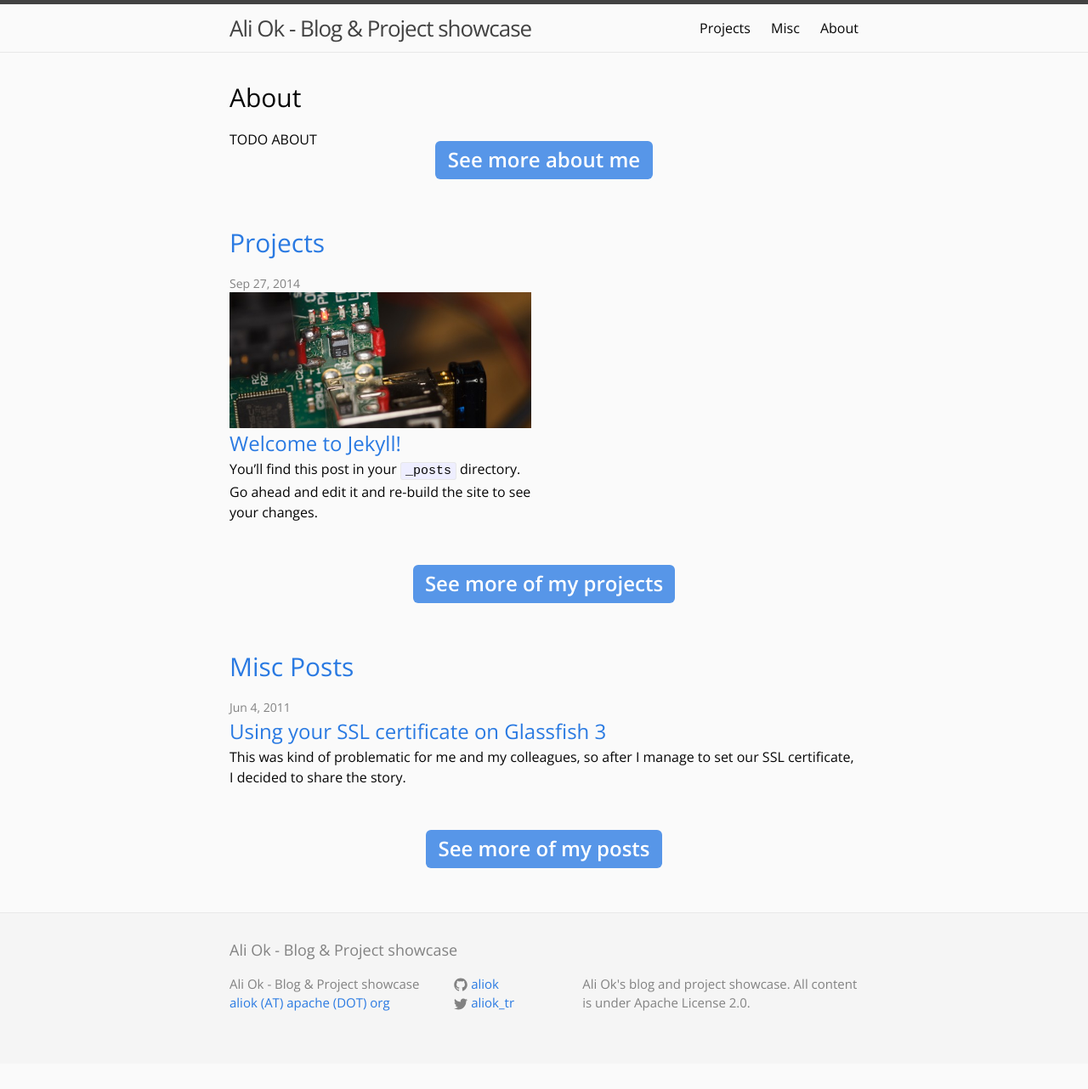
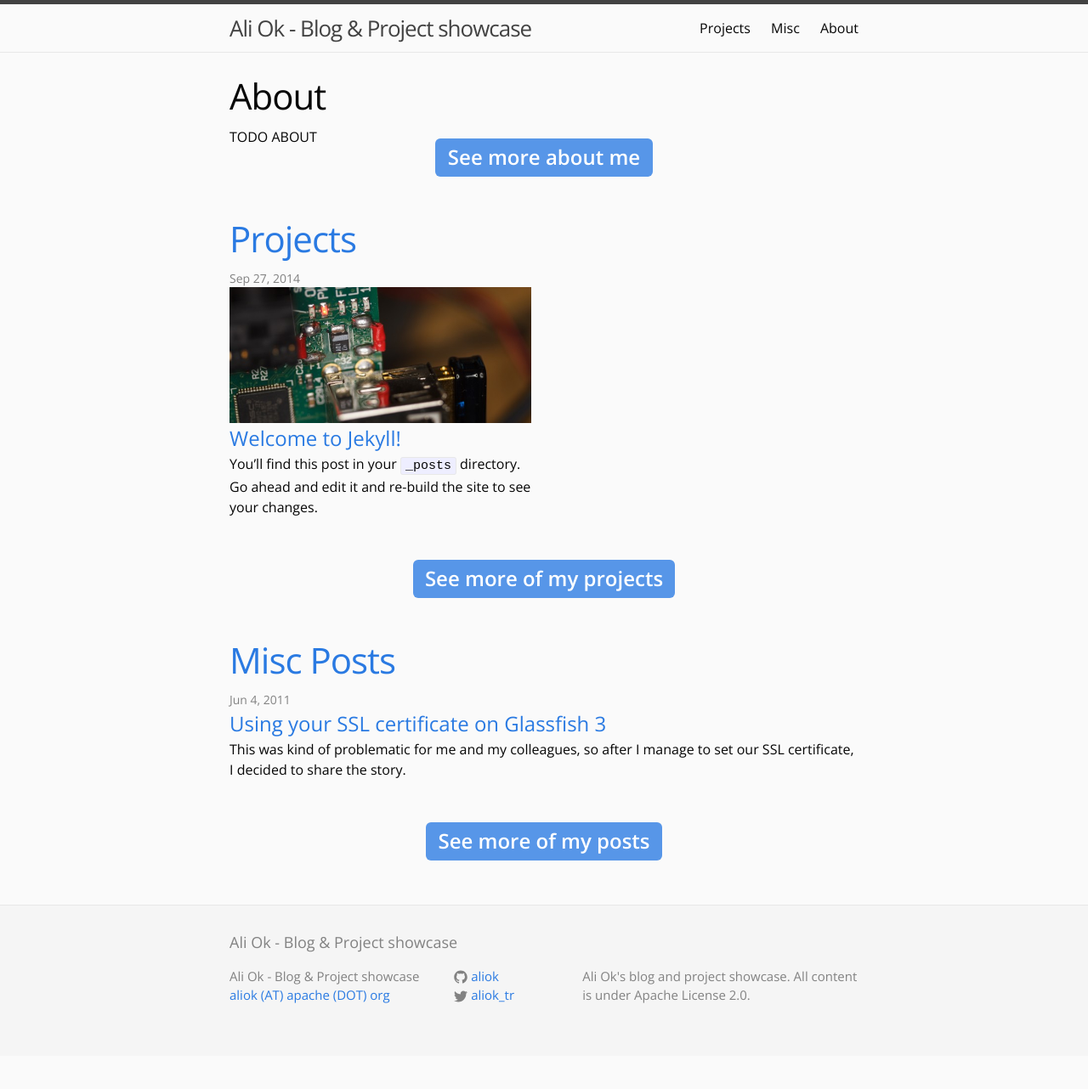
Before and after one commit to aliok/aliok.github.io, a Jekyll site: the page built from index.html, in a window 1280 px wide. Shown: the whole page at 85% size. Built offline with Jekyll 4.4.1, drawn with Linux system fonts in a browser that asks for light colours.

Commit message:
Changed font size of page header

```diff
--- a/_sass/_layout.scss
+++ b/_sass/_layout.scss
@@ -172,7 +172,9 @@
 }
 
 .page-heading-big{
-  font-size: 30px;
+  font-size: 42px;
+  letter-spacing: -1px;
+  line-height: 1;
 }
 
 .post-list {
--- a/index.html
+++ b/index.html
@@ -9,7 +9,7 @@ layout: default
   TODO ABOUT
 
   <div class="big-link-wrapper">
-    <a class="big-link" href="{{ 'about.html' | prepend: site.baseurl }}">See more about me</a>
+    <a class="big-link" href="{{ '/about/' | prepend: site.baseurl }}">See more about me</a>
   </div>
 
 </div>
--- a/miscposts.html
+++ b/miscposts.html
@@ -4,7 +4,7 @@ layout: default
 
 <div class="home">
 
-  <h1 class="page-heading">Misc Posts</h1>
+  <h1 class="page-heading-big">Misc Posts</h1>
 
   <div class="misc-list">
     {% for post in site.miscposts %}
--- a/projects.html
+++ b/projects.html
@@ -4,7 +4,7 @@ layout: default
 
 <div class="home">
 
-  <h1 class="page-heading">Projects</h1>
+  <h1 class="page-heading-big">Projects</h1>
 
   <div class="project-list">
     {% for post in site.projects %}
```
